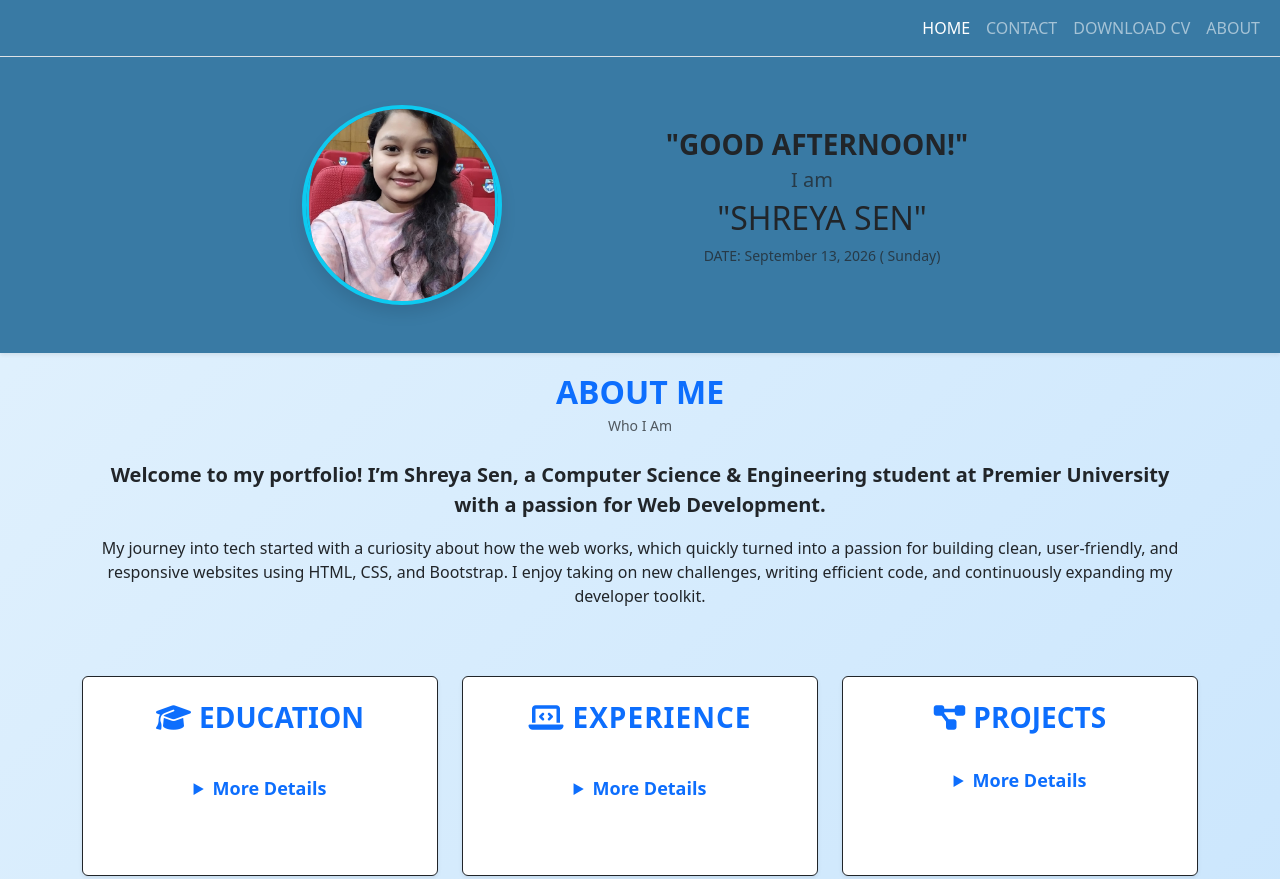
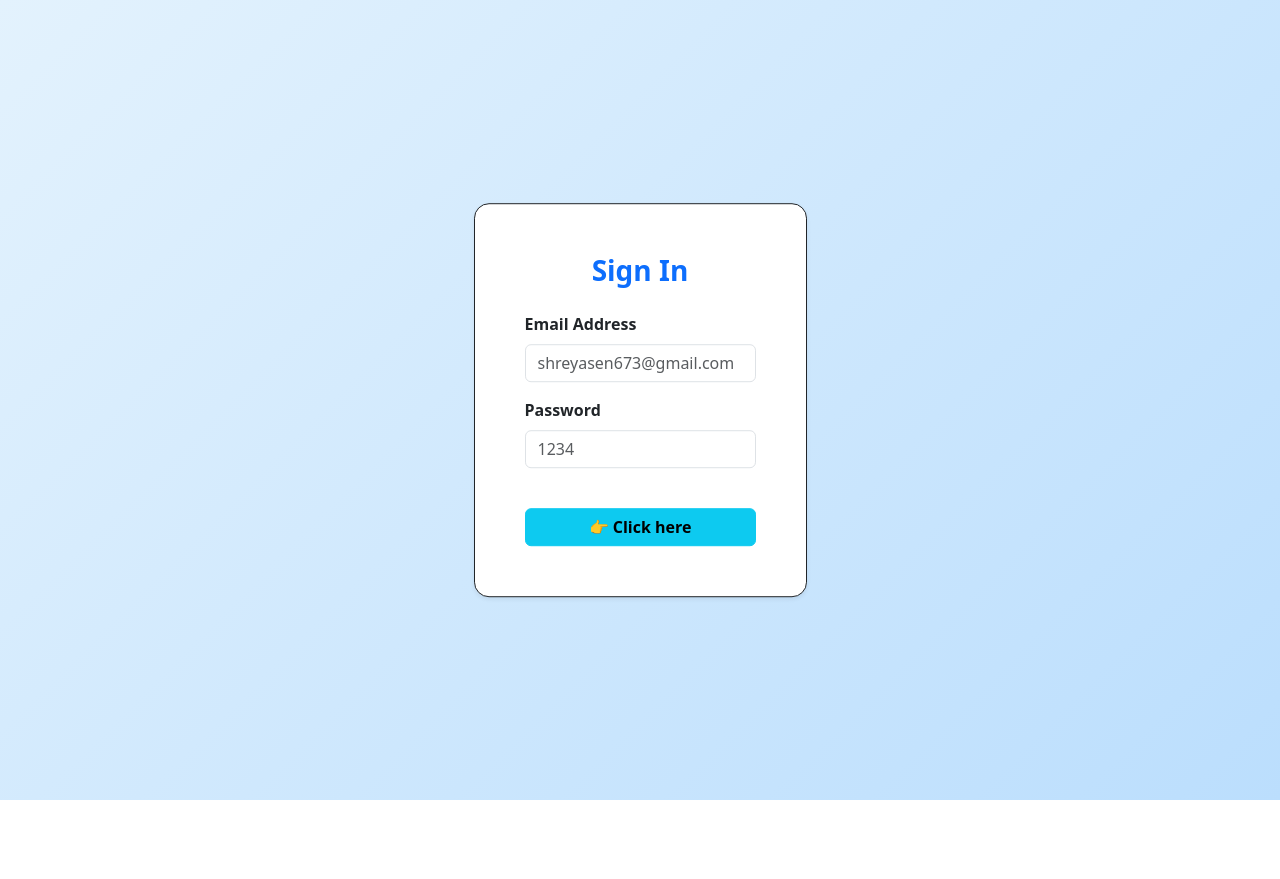
Before and after one commit to shreyasen673-lgtm/my-new-portfolio, a website: page index.html in a window 1280 px wide. Shown: the top 879 px of the page. After the commit the page ends 800 px from the top, so only its background shows below. Drawn offline with nearby package versions, Linux system fonts and the light colour scheme; no server answers.

Commit message:
Add files via upload

```diff
--- a/index.html
+++ b/index.html
@@ -46,6 +46,32 @@
   </style>
 </head>
 <body>
+    <div id="loginSection" style="position: absolute; top: 50%; left: 50%; transform: translate(-50%, -50%); width: 100%; max-width: 400px; padding: 0 15px;">
+    <div class="card p-4 mx-auto border border-dark shadow-sm" style="width: 460px; max-width: 90%; border-radius: 15px ; padding: 50px !important;  border: 1px solid #ced4da;">
+
+      <h3 class="text-center text-primary fw-bold mb-4">Sign In</h3>
+      <form id="loginForm" onsubmit="handleLogin(event)">
+        <div class="mb-3 text-start">
+          <label for="loginEmail" class="form-label fw-semibold">Email Address</label>
+          <input type="email" class="form-control" id="loginEmail" placeholder="shreyasen673@gmail.com" required />
+        </div>
+        <div class="mb-3 text-start">
+          <label for="loginPassword" class="form-label fw-semibold">Password</label>
+          <input type="password" class="form-control" id="loginPassword" placeholder="1234" required />
+        </div>
+       <button type="submit"
+        class="btn btn-info w-100 fw-bold mt-4"
+         style="transition: all 0.3s ease;"
+     onmouseover="this.style.transform='translateY(-10px)'; this.style.boxShadow='0 10px 20px rgba(0,0,0,0.2)';"
+     onmouseout="this.style.transform='translateY(0)'; this.style.boxShadow='none';">
+  👉 Click here
+</button>
+
+      </form>
+      <div id="errorMsg" class="alert alert-danger mt-3 d-none text-center"></div>
+    </div>
+  </div>
+  <div id="mainPortfolio" style="display: none;">
     <nav class="navbar navbar-expand-sm  navbar-dark border-bottom" style="background-color: #397aa4 ;">
         <div class="container-fluid  justify-content-end">
             <ul class="navbar-nav">
@@ -64,8 +90,6 @@
             </ul>
         </div>
     </nav>
-    </a>
-</div>
     <div class="container-fluid p-5  text-dark shadow-sm" style="background-color: #397aa4;">
         <div class="row align-items-center justify-content-center">
             <!-- Left Side: Picture Box -->
@@ -325,11 +349,56 @@
   </button>
 </div>
         </form>
-
-
-
     </div>
   </div>
 </section>
+</div>
+   <script>
+window.addEventListener('DOMContentLoaded', async () => {
+    try {
+        const res = await fetch('http://localhost:5000/api/get-credentials');
+        const data = await res.json();
+
+        if (data.email) {
+            document.getElementById('loginEmail').placeholder = data.email;
+        }
+        if (data.password) {
+            document.getElementById('loginPassword').placeholder = data.password;
+        }
+    } catch (err) {
+        console.log("Failed to fetch credentials placeholder:", err);
+    }
+});
+async function handleLogin(e) {
+    e.preventDefault();
+
+    const email = document.getElementById('loginEmail').value.trim();
+    const password = document.getElementById('loginPassword').value.trim();
+    const errorMsg = document.getElementById('errorMsg');
+
+    try {
+        const response = await fetch('http://localhost:5000/api/login', {
+            method: 'POST',
+            headers: { 'Content-Type': 'application/json' },
+            body: JSON.stringify({ email, password })
+        });
+
+        const data = await response.json();
+
+        if (response.ok) {
+            errorMsg.classList.add('d-none');
+            document.getElementById('loginSection').style.setProperty('display', 'none', 'important');
+            document.getElementById('mainPortfolio').style.setProperty('display', 'block', 'important');
+        } else {
+            errorMsg.classList.remove('d-none');
+            errorMsg.innerText = data.message || "Login failed!";
+        }
+    } catch (err) {
+        errorMsg.classList.remove('d-none');
+        errorMsg.innerText = "Server error! Make sure node server.js is running.";
+    }
+}
+</script>
+</script>
 </body>
 </html>
```
Also changed, not shown: package.json (added, +18 -0 lines), server.js (added, +39 -0 lines), 1 other file.
